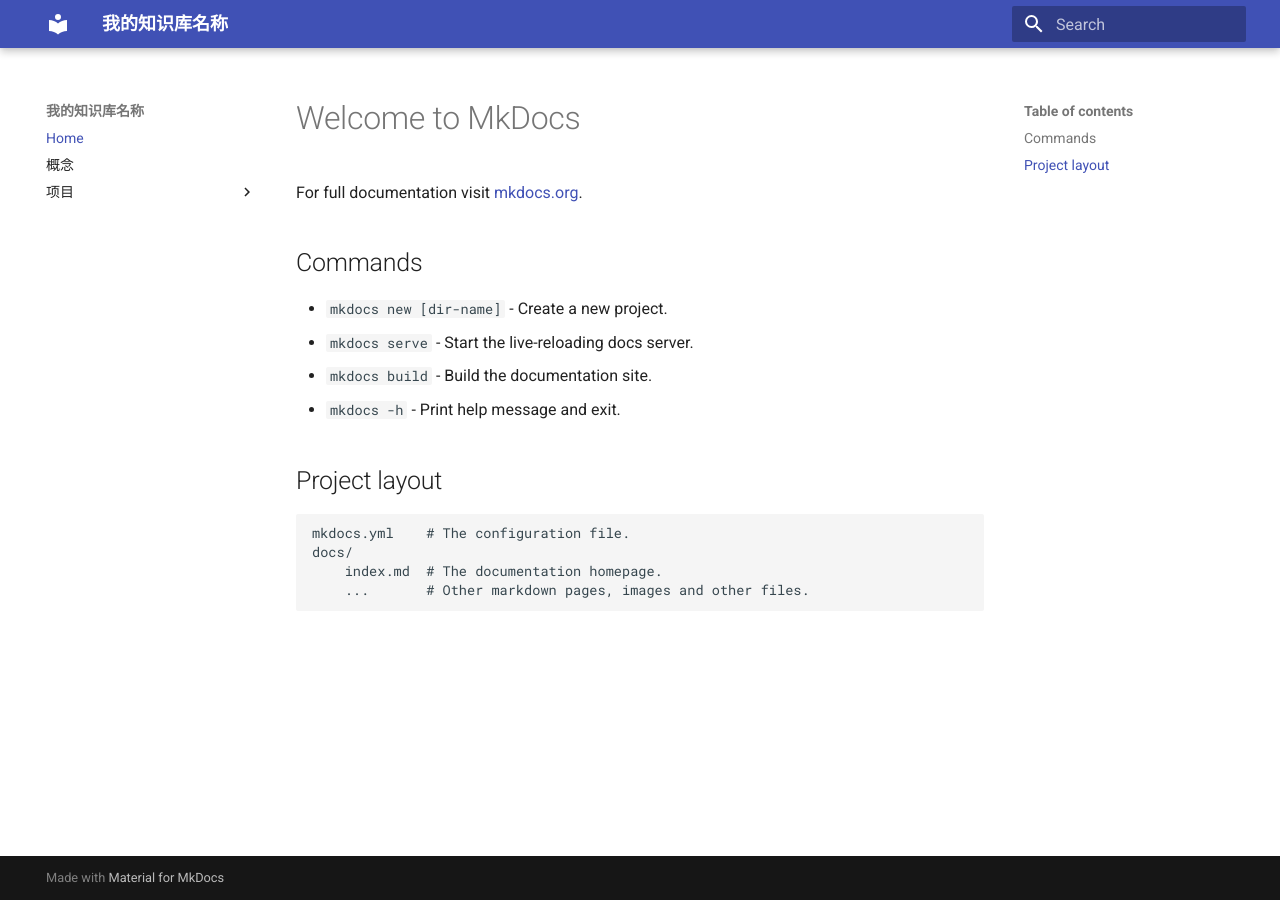
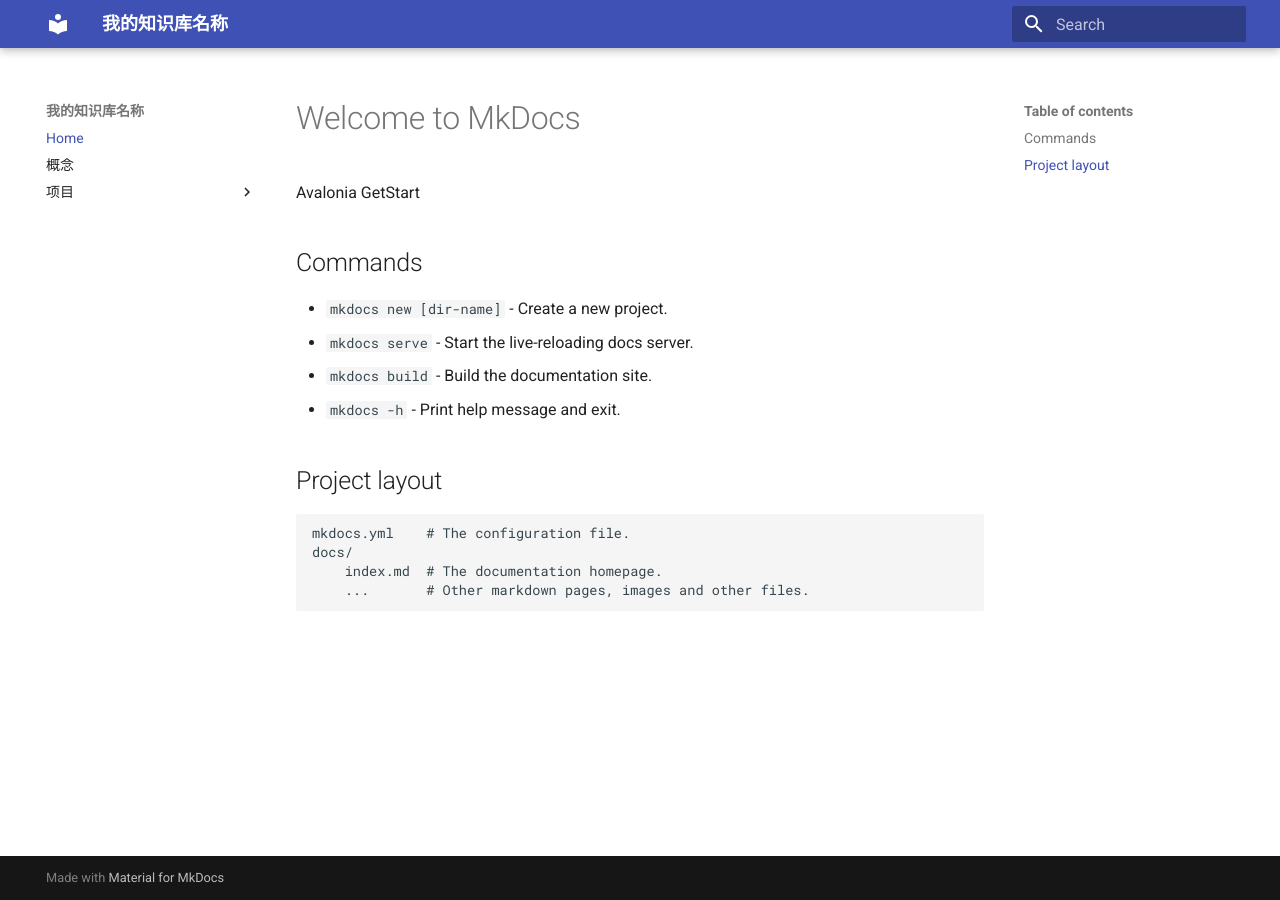
Before and after one commit to setsuodu/VideoPlayerApp, an MkDocs documentation site: the page built from docs/index.md, in a window 1280 px wide. Built offline with MkDocs 1.6.1 and Material for MkDocs 9.7.7, drawn with Linux system fonts in a browser that asks for light colours.

Commit message:
Update index.md

```diff
--- a/docs/index.md
+++ b/docs/index.md
@@ -1,6 +1,6 @@
 # Welcome to MkDocs
 
-For full documentation visit [mkdocs.org](https://www.mkdocs.org).
+Avalonia GetStart
 
 ## Commands
 
```
